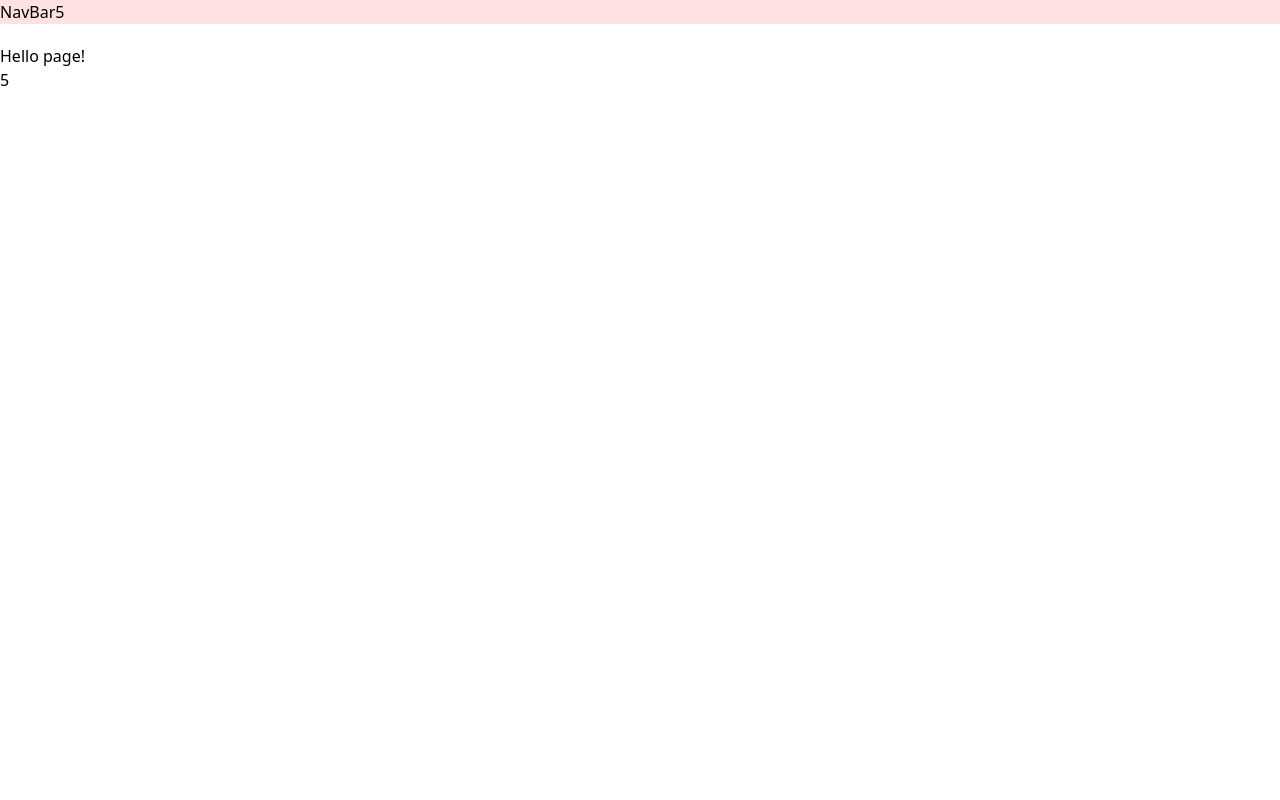
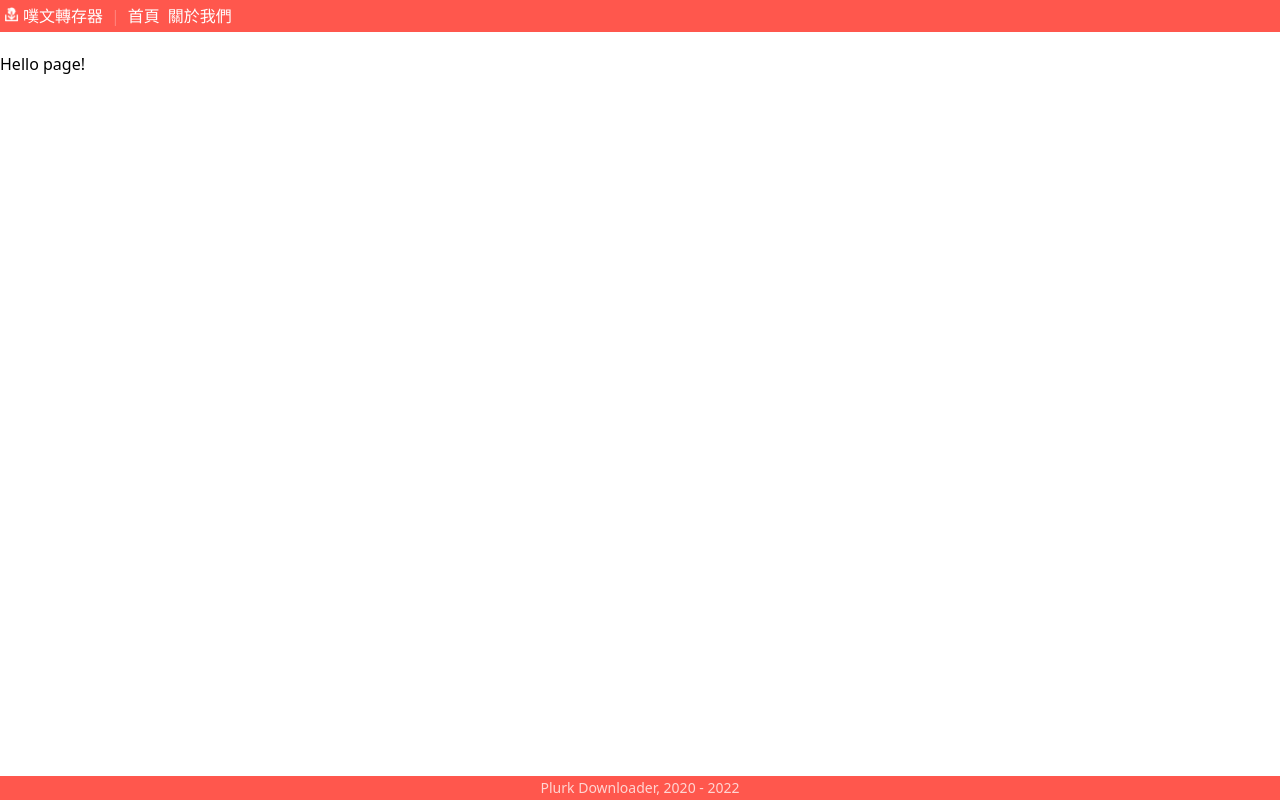
Before and after one commit to cloudewu/Plurk-Downloader, a Next.js app in the folder app/: page / in a window 1280 px wide. Built offline with nearby package versions, Linux system fonts and the light colour scheme.

Commit message:
feat: add navbar & footer to frontend

```diff
--- a/app/package.json
+++ b/app/package.json
@@ -24,6 +24,8 @@
     "eslint-config-next": "12.2.3",
     "eslint-plugin-import": "^2.25.3",
     "eslint-plugin-jsx-a11y": "^6.5.1",
+    "eslint-plugin-react": "^7.30.1",
+    "eslint-plugin-react-hooks": "^4.6.0",
     "postcss": "^8.4.14",
     "tailwindcss": "^3.1.6",
     "typescript": "^4.7.4"
--- /dev/null
+++ b/app/src/components/Footer.tsx
@@ -0,0 +1,11 @@
+function Footer() {
+  return (
+    <div
+      className="fixed bottom-0 w-full py-0.5 bg-primary text-sm text-white/75 text-center"
+    >
+      <p>Plurk Downloader, 2020 - 2022</p>
+    </div>
+  );
+}
+
+export default Footer;
--- a/app/src/components/Layout.tsx
+++ b/app/src/components/Layout.tsx
@@ -1,8 +1,9 @@
-import * as React from 'react';
+import { PropsWithChildren } from 'react';
 
 import Navbar from './Navbar';
+import Footer from './Footer';
 
-function Layout(props: React.PropsWithChildren) {
+function Layout(props: PropsWithChildren) {
   const { children } = props;
 
   return (
@@ -11,6 +12,7 @@ function Layout(props: React.PropsWithChildren) {
       <main>
         { children }
       </main>
+      <Footer />
     </>
   );
 }
--- a/app/src/components/Navbar.tsx
+++ b/app/src/components/Navbar.tsx
@@ -1,12 +1,54 @@
-function Navbar() {
-  const val: number = 5;
+import Image from 'next/image';
+import Link from 'next/link';
+import VDivider from './widgets/VDivider';
 
+type NavItemProps = {
+  text: string;
+  href: string;
+}
+
+function NavLink({ text, href }: NavItemProps) {
   return (
-    <div className="bg-red-100">
-      NavBar
-      { val }
+    <div className="inline-block mx-1 text-white">
+      <Link href={href}>
+        { text }
+      </Link>
     </div>
   );
 }
 
+type NavItemType = {
+  type: 'link' | 'divider';
+  text?: string;
+  href?: string;
+}
+
+function Navbar() {
+  const navItems: NavItemType[] = [
+    { type: 'link', text: '噗文轉存器', href: '/' },
+    { type: 'divider' },
+    { type: 'link', text: '首頁', href: '/' },
+    { type: 'link', text: '關於我們', href: '/about' },
+  ];
+
+  return (
+    <nav className="bg-primary sticky top-0 w-full p-1">
+      <Image
+        src="/img/favicon_white.png"
+        width="15px"
+        height="15px"
+        alt="The favicon of this app"
+        className="inline-block"
+      />
+      { navItems.map(({ type, text, href }) => {
+        if (type === 'divider') {
+          return <VDivider />;
+        }
+
+        return <NavLink text={text} href={href} key={`nav-${text}`} />;
+      })}
+    </nav>
+  );
+}
+
 export default Navbar;
--- /dev/null
+++ b/app/src/components/widgets/VDivider.tsx
@@ -0,0 +1,17 @@
+type Props = {
+  className?: string;
+}
+
+function VDivider({ className }: Props) {
+  return (
+    <div className={`inline-block px-1 text-white/25 ${className}`}>
+      |
+    </div>
+  );
+}
+
+VDivider.defaultProps = {
+  className: '',
+};
+
+export default VDivider;
--- a/app/src/pages/_document.tsx
+++ b/app/src/pages/_document.tsx
@@ -13,7 +13,7 @@ function Document() {
         <link rel="shortcut icon" href="/img/favicon.ico" />
       </Head>
 
-      <body>
+      <body className="min-h-screen">
         <Main />
         <NextScript />
       </body>
--- a/app/src/pages/index.tsx
+++ b/app/src/pages/index.tsx
@@ -1,14 +1,11 @@
 import * as React from 'react';
 
-function IndexPage() {
-  const val: number = 5;
-
+function HomePage() {
   return (
     <div className="text-red my-5">
       <p>Hello page!</p>
-      <p>{ val }</p>
     </div>
   );
 }
 
-export default IndexPage;
+export default HomePage;
--- a/app/tailwind.config.js
+++ b/app/tailwind.config.js
@@ -5,7 +5,11 @@ module.exports = {
     '**/*.{js,jsx,ts,tsx}',
   ],
   theme: {
-    extend: {},
+    extend: {
+      colors: {
+        primary: '#FF574D', // official Plurk color
+      },
+    },
   },
   plugins: [],
-}
+};
```
Also changed, not shown: app/.pnp.cjs, 1 other file (tests, documents, lock files or other folders).
